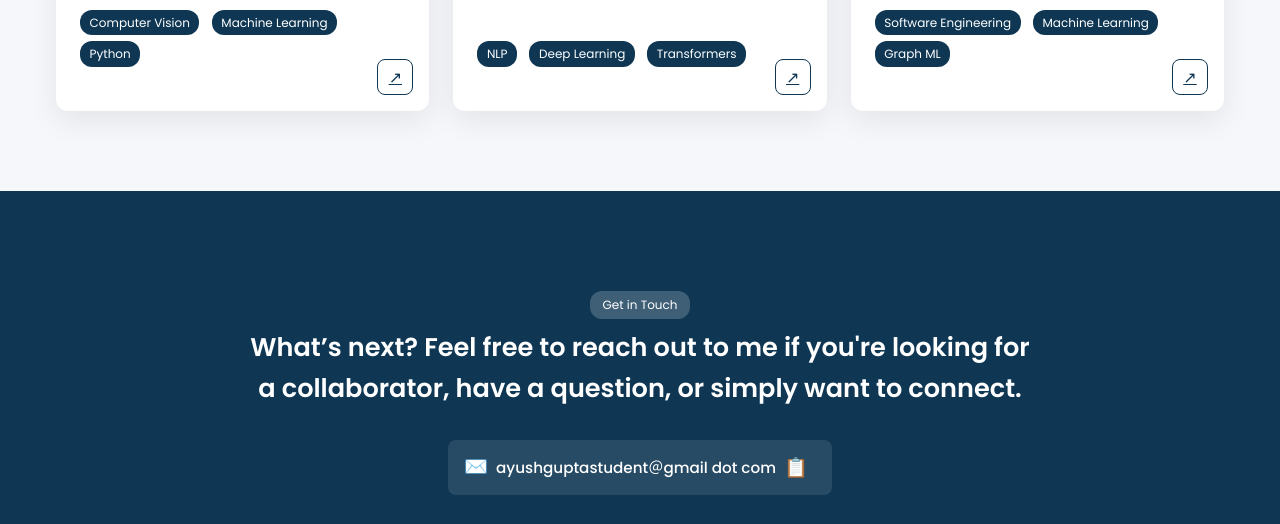
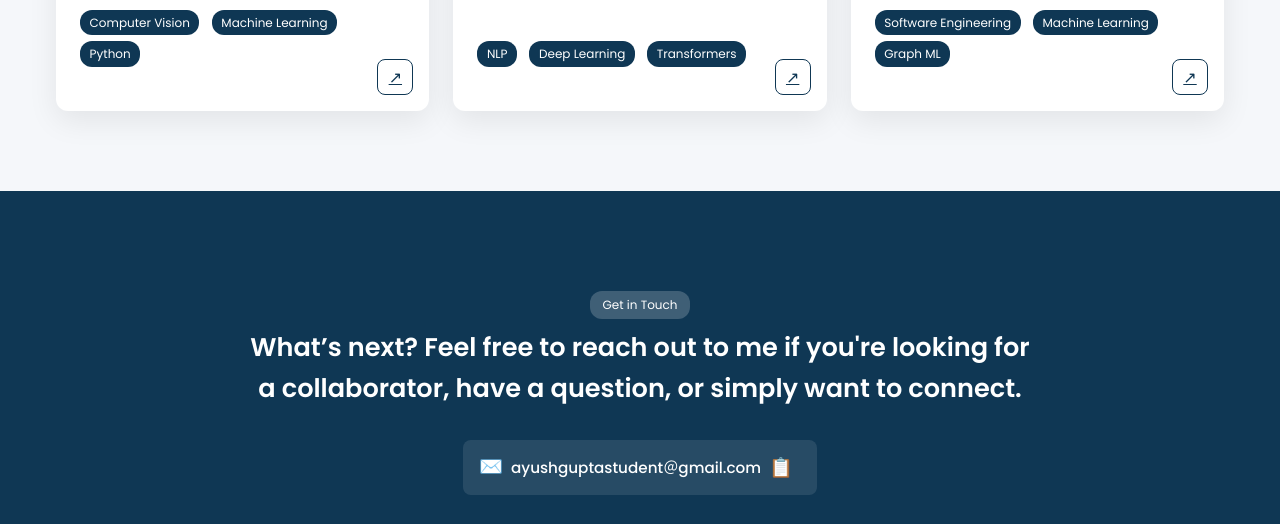
Before and after one commit to Aayush714/Portfolio, a plain HTML site: page index.html in a window 1280 px wide. Shown: the part 4083-4607 px from the top of the page. Drawn offline with Linux system fonts and the light colour scheme.

Commit message:
Update index.html

```diff
--- a/index.html
+++ b/index.html
@@ -345,7 +345,7 @@
                 <div class="contact-info">
                     <div class="contact-item">
                         <span class="emoji">✉️</span>
-                        <span id="email-value">ayushguptastudent＠gmail dot com</span>
+                        <span id="email-value">ayushguptastudent＠gmail.com</span>
                         <button class="copy-btn" data-copy="email-value" aria-label="Copy email"><span class="emoji">📋</span></button>
                     </div>
                     <!-- <div class="contact-item">
```
